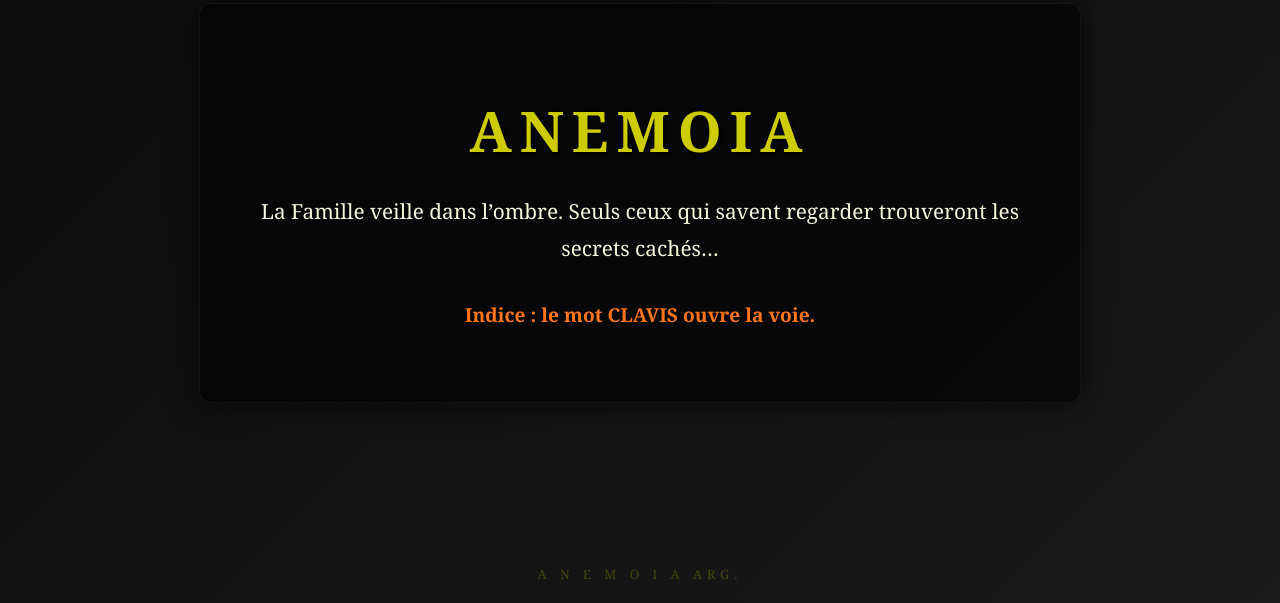
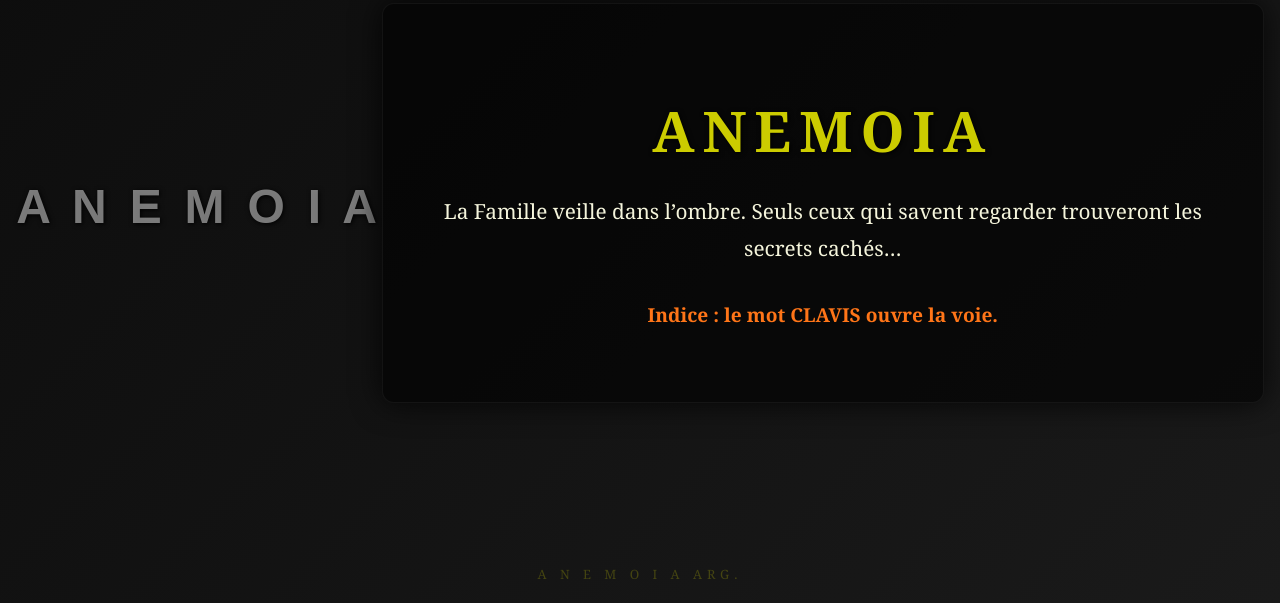
Before and after one commit to ammaturo-jil/anemoia, a plain HTML site: page index.html in a window 1280 px wide. Shown: the part 197-800 px from the top of the page. Drawn offline with Linux system fonts and the light colour scheme.

Commit message:
Update index.html

```diff
--- a/index.html
+++ b/index.html
@@ -2,7 +2,10 @@
 <html lang="fr">
 <head>
 <meta charset="UTF-8">
-<title>ANEMOIA — Accueil</title>
+<h1 style="font-family: 'Beyond Wonderland', sans-serif; font-size: 3em; color: rgba(200, 200, 200, 0.6); letter-spacing: 0.1em;">
+    A N E M O I A
+</h1>
+
 
 <style>
 body {
```
